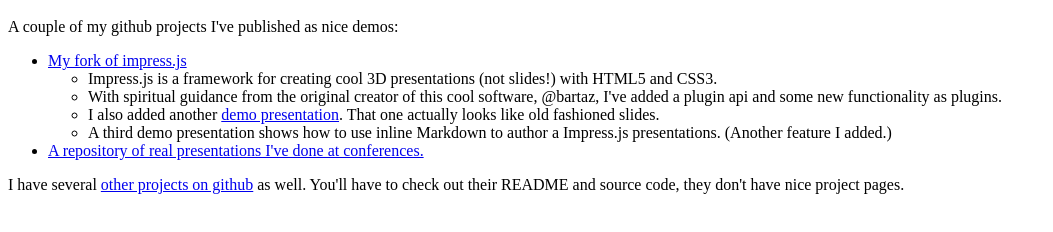
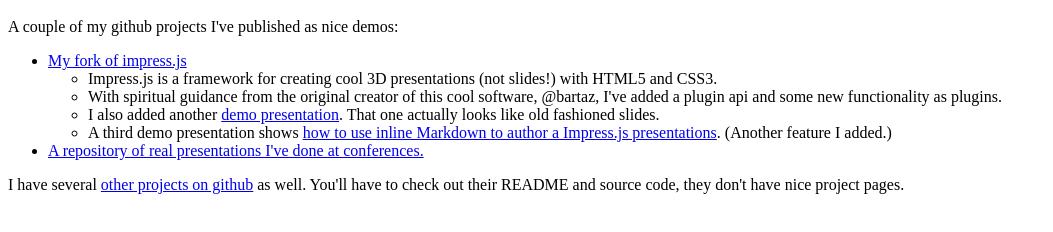
Before and after one commit to henrikingo/henrikingo.github.io, a plain HTML site: page index.html in a window 1280 px wide. Shown: the part 48-280 px from the top of the page, without its empty margins (0-1053 px from the left). Drawn offline with Linux system fonts and the light colour scheme.

Commit message:
Link to the Markdown demo was missing.

```diff
--- a/index.html
+++ b/index.html
@@ -16,7 +16,7 @@
     <li>Impress.js is a framework for creating cool 3D presentations (not slides!) with HTML5 and CSS3.</li>
     <li>With spiritual guidance from the original creator of this cool software, @bartaz, I've added a plugin api and some new functionality as plugins.</li>
     <li>I also added another <a href="impress.js/examples/classic-slides/">demo presentation</a>. That one actually looks like old fashioned slides.</ĺi>
-    <li>A third demo presentation shows how to use inline Markdown to author a Impress.js presentations. (Another feature I added.)</li>
+    <li>A third demo presentation shows <a href="http://henrikingo.github.io/impress.js/examples/markdown/">how to use inline Markdown to author a Impress.js presentations</a>. (Another feature I added.)</li>
   </ul>
   </li>
   <li><a href="presentations/">A repository of real presentations I've done at conferences.</a></li>
```
